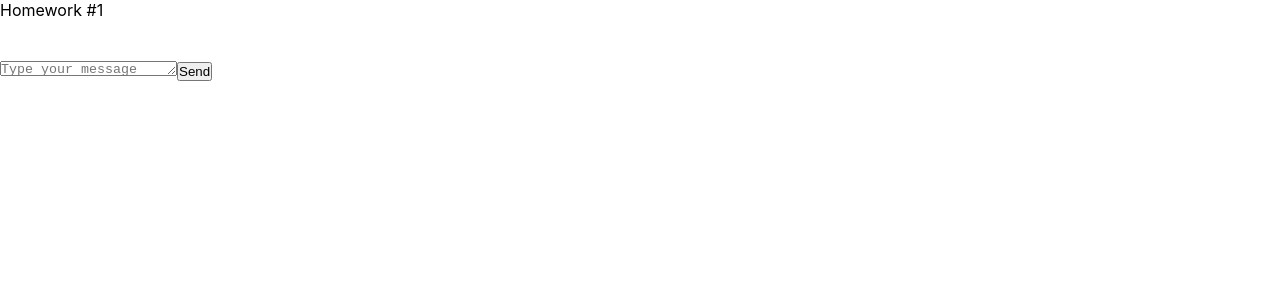
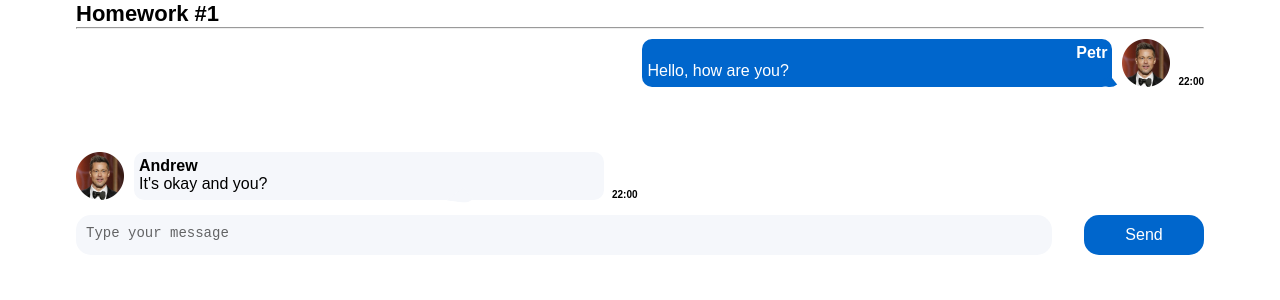
Before and after one commit to IgnatZakalinsky/hws2, a React (Create React App) app: page / in a window 1280 px wide. Shown: the top 300 px of the page. Built offline with nearby package versions, Linux system fonts and the light colour scheme.

Commit message:
feat: add MessageType, MessagePropsType, FriendMessagePropsType, style

```diff
--- a/package.json
+++ b/package.json
@@ -1,6 +1,6 @@
 {
   "name": "hws2",
-  "homepage": "http://IgnatZakalinsky.github.io/hws2",
+  "homepage": "http://zhirkovpetr.github.io/hws2",
   "version": "0.1.0",
   "private": true,
   "dependencies": {
--- a/src/s1-main/App.module.css
+++ b/src/s1-main/App.module.css
@@ -1,11 +1,20 @@
 .App {
     --header_height: 60px;
+    width: 1128px;
+    margin: 0 auto;
 }
-
-.hw {
+.hw1 {
 
 }
 
+hr {
+margin-bottom: 10px;
+}
+
 .hwTitle {
+    font-family: Montserrat, sans-serif;
+    font-weight: 600;
+    font-size: 22px;
+    line-height: 27px;
 
 }
--- a/src/s2-homeworks/hw01/HW1.tsx
+++ b/src/s2-homeworks/hw01/HW1.tsx
@@ -14,17 +14,31 @@ import avatar from './avatar.png'
 * */
 
 // нужно создать правильный тип вместо any
-export type MessageType = any
+export type MessageType = {
+  id: number
+  user: UserType
+  message: MessagesType
+}
+
+type UserType = {
+  avatar: string
+  name: string
+}
+
+type MessagesType = {
+  text: string
+  time: string
+}
 
 // структуру объекта не менять
 export const message0: MessageType = {
   id: 0,
   user: {
     avatar: avatar, // можно менять
-        name: 'Some Name',  // можно менять
+    name: 'Petr',  // можно менять
   },
   message: {
-        text: 'some textsome textsome textsome textsome textsome textsome text', // можно менять
+    text: 'Hello, how are you?', // можно менять
     time: '22:00', // можно менять
   },
 }
@@ -32,27 +46,27 @@ export const friendMessage0: MessageType = {
   id: 100,
   user: {
     avatar: avatar, // можно менять
-        name: 'Friend Name', // можно менять
+    name: 'Andrew', // можно менять
   },
   message: {
-        text: 'зеркальное сообщение для тренировки css', // можно менять
+    text: 'It\'s okay and you?', // можно менять
     time: '22:00', // можно менять
   },
 }
 
 const HW1 = () => {
   return (
-        <div id={'hw1'}>
-            <div className={s2.hwTitle}>Homework #1</div>
+    <div id={'hw1'} className={'hw1'}>
+      <div className={s2.hwTitle}>Homework #1</div><hr />
       <div className={s2.hw}>
         {/*проверка отображения (не менять)*/}
         <div>
-                    <Message message={message0} />
-                    <FriendMessage message={friendMessage0} />
+          <Message message={message0}/>
+          <FriendMessage message={friendMessage0}/>
         </div>
 
         {/*для автоматической проверки дз (не менять)*/}
-                <MessageSender M={Message} />
+        <MessageSender M={Message}/>
       </div>
     </div>
   )
--- a/src/s2-homeworks/hw01/friend-message/FriendMessage.module.css
+++ b/src/s2-homeworks/hw01/friend-message/FriendMessage.module.css
@@ -1,31 +1,63 @@
 .friendMessage {
-
+  display: flex;
+  margin-bottom: 15px;
 }
 
 .friendImageAndText {
-
+  display: flex;
+  margin-top: 40px;
 }
 
 .friendImageAndText img {
-
+  width: 48px;
+  height: 48px;
+  margin-right: 10px;
 }
 
 .friendText {
-
+  width: 470px;
+  background-color: #F5F7FB;
+  padding: 5px 5px 5px 5px;
+  border-radius: 10px;
 }
 
 .friendText:after {
+  content: "";
+  position: absolute;
+  border: 0 solid transparent;
+  border-top: 9px solid #F5F7FB;
+  border-radius: 0 20px 0;
+  transform: rotate(97deg);
+}
 
+.friendText:after {
+  content: '';
+  position: absolute;
+  top: 180px;
+  left: 455px;
+  border-top: 15px solid transparent;
+  border-right: 15px solid #F5F7FB;
+  border-left: none;
+  border-bottom: 15px solid transparent;
 }
 
 .friendName {
-
+  font-family: Montserrat, sans-serif;
+  font-size: 16px;
+  font-weight: bold;
+  text-align: start;
 }
 
 .friendMessageText {
-
+  font-family: Montserrat, sans-serif;
+  font-size: 16px;
 }
 
 .friendTime {
-
+  font-family: Montserrat, sans-serif;
+  font-size: 10px;
+  font-weight: bold;
+  margin-left: 8px;
+  display: flex;
+  align-items: end;
 }
--- a/src/s2-homeworks/hw01/friend-message/FriendMessage.tsx
+++ b/src/s2-homeworks/hw01/friend-message/FriendMessage.tsx
@@ -1,8 +1,13 @@
 import React from 'react'
 import s from './FriendMessage.module.css'
+import {MessageType} from "../HW1";
 
 // создать тип вместо any и отобразить приходящие данные
-const FriendMessage = (props: any) => {
+export type FriendMessagePropsType = {
+    message: MessageType
+}
+
+const FriendMessage = (props: FriendMessagePropsType) => {
     return (
         <div
             id={'hw1-friend-message-' + props.message.id}
@@ -11,26 +16,21 @@ const FriendMessage = (props: any) => {
             <div className={s.friendImageAndText}>
                 <img
                     id={'hw1-friend-avatar-' + props.message.id}
-                    // создаёт студент
-
-                    //
+                    src={props.message.user.avatar}
+                    alt={'user'}
                 />
                 <div className={s.friendText}>
                     <div
                         id={'hw1-friend-name-' + props.message.id}
                         className={s.friendName}
                     >
-                        {/*создаёт студент*/}
-
-                        {/**/}
+                        {props.message.user.name}
                     </div>
                     <pre
                         id={'hw1-friend-text-' + props.message.id}
                         className={s.friendMessageText}
                     >
-                        {/*создаёт студент*/}
-
-                        {/**/}
+                        {props.message.message.text}
                     </pre>
                 </div>
             </div>
@@ -38,9 +38,7 @@ const FriendMessage = (props: any) => {
                 id={'hw1-friend-time-' + props.message.id}
                 className={s.friendTime}
             >
-                {/*создаёт студент*/}
-
-                {/**/}
+                {props.message.message.time}
             </div>
         </div>
     )
--- a/src/s2-homeworks/hw01/message-sender/MessageSender.module.css
+++ b/src/s2-homeworks/hw01/message-sender/MessageSender.module.css
@@ -1,18 +1,39 @@
 .sendForm {
-
+  display: flex;
+  justify-content: space-between;
 }
 
 .textarea {
+  width: 976px;
+  height: 40px;
+  border-radius: 15px;
+  background-color: #F5F7FB;
+  border: none;
+  resize: none;
+  padding: 10px 0 0 10px;
+}
 
+textarea::placeholder {
+  font-size: 14px;
+  color: rgba(0, 0, 0, 0.6)
 }
 
 .button {
-
+  width: 120px;
+  height: 40px;
+  border-radius: 15px;
+  background-color: #0066CC;
+  color: #FFFFFF;
+  font-size: 16px;
+  border: none;
+  cursor: pointer;
 }
 
 .button:hover {
+  background-color: #024791;
+  color: #cbcaca;
+}
 
-}
 .button:active {
 
 }
--- a/src/s2-homeworks/hw01/message-sender/MessageSender.tsx
+++ b/src/s2-homeworks/hw01/message-sender/MessageSender.tsx
@@ -15,7 +15,7 @@ const MessageSender = (props: any) => {
 
     useEffect(() => {
         if (textareaRef?.current) {
-            textareaRef.current.style.height = '0px'
+            textareaRef.current.style.height = '40px'
             textareaRef.current.style.height = textareaRef.current.scrollHeight + 'px'
         }
     }, [text])
--- a/src/s2-homeworks/hw01/message/Message.module.css
+++ b/src/s2-homeworks/hw01/message/Message.module.css
@@ -1,31 +1,66 @@
 .message {
-
+  display: flex;
+  justify-content: end;
+  margin-bottom: 25px;
 }
 
 .imageAndText {
+  display: flex;
 
 }
 
 .imageAndText img {
-
+  width: 48px;
+  height: 48px;
+  margin-left: 10px;
 }
 
 .text {
-
+  width: 470px;
+  position: relative;
+  background-color: #0066CC;
+  color: #FFFFFF;
+  padding: 5px 5px 5px 5px;
+  border-radius: 10px;
 }
 
 .text:after {
+  content: "";
+  position: absolute;
+  border: 0 solid transparent;
+  border-top: 9px solid #0066CC;
+  border-radius: 0 20px 0;
+  transform: rotate(97deg);
+}
 
+.text:after {
+  content: '';
+  position: absolute;
+  top: 30px;
+  right: -3px;
+  border-top: 12px solid transparent;
+  border-right: 12px solid #0066CC;
+  border-left: none;
+  border-bottom: 12px solid transparent;
 }
 
 .name {
-
+  font-family: Montserrat, sans-serif;
+  font-size: 16px;
+  font-weight: bold;
+  text-align: end;
 }
 
 .messageText {
-
+  font-family: Montserrat, sans-serif;
+  font-size: 16px;
 }
 
 .time {
-
+  font-family: Montserrat, sans-serif;
+  font-size: 10px;
+  font-weight: bold;
+  margin-left: 8px;
+  display: flex;
+  align-items: end;
 }
--- a/src/s2-homeworks/hw01/message/Message.tsx
+++ b/src/s2-homeworks/hw01/message/Message.tsx
@@ -1,37 +1,33 @@
 import React from 'react'
 import s from './Message.module.css'
+import {MessageType} from "../HW1";
 
 // нужно создать правильный тип вместо any
-export type MessagePropsType = any
+export type MessagePropsType = {
+  message: MessageType
+}
 
 // нужно отобразить приходящие данные
 const Message = (props: MessagePropsType) => {
   return (
     <div id={'hw1-message-' + props.message.id} className={s.message}>
       <div className={s.imageAndText}>
+        <div className={s.text}>
+          <div id={'hw1-name-' + props.message.id} className={s.name}>
+            {props.message.user.name}
+          </div>
+          <pre id={'hw1-text-' + props.message.id} className={s.messageText}>
+                        {props.message.message.text}
+          </pre>
+        </div>
         <img
           id={'hw1-avatar-' + props.message.id}
-                    // создаёт студент
-
-                    //
+          src={props.message.user.avatar}
+          alt={'user'}
         />
-                <div className={s.text}>
-                    <div id={'hw1-name-' + props.message.id} className={s.name}>
-                        {/*создаёт студент*/}
-
-                        {/**/}
-                    </div>
-                    <pre id={'hw1-text-' + props.message.id} className={s.messageText}>
-                        {/*создаёт студент*/}
-
-                        {/**/}
-                    </pre>
-                </div>
       </div>
       <div id={'hw1-time-' + props.message.id} className={s.time}>
-                {/*создаёт студент*/}
-
-                {/**/}
+        {props.message.message.time}
       </div>
     </div>
   )
```
Lines whose indentation alone changed are shown as unchanged.
